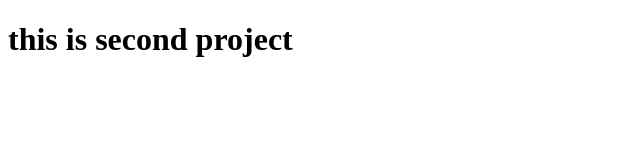
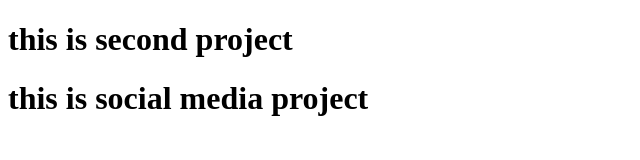
Before and after one commit to siva12542/my-first-git-project, a plain HTML site: page js_practice_1.html in a window 1280 px wide. Shown: the whole page, without its empty margins (0-640 px from the left). Drawn offline with Linux system fonts and the light colour scheme.

Commit message:
updated the second line

```diff
--- a/js_practice_1.html
+++ b/js_practice_1.html
@@ -8,6 +8,7 @@
 <body>
 
     <h1>this is second project</h1>
+    <h1>this is social media project</h1>
 
 </body>
 </html>
```
